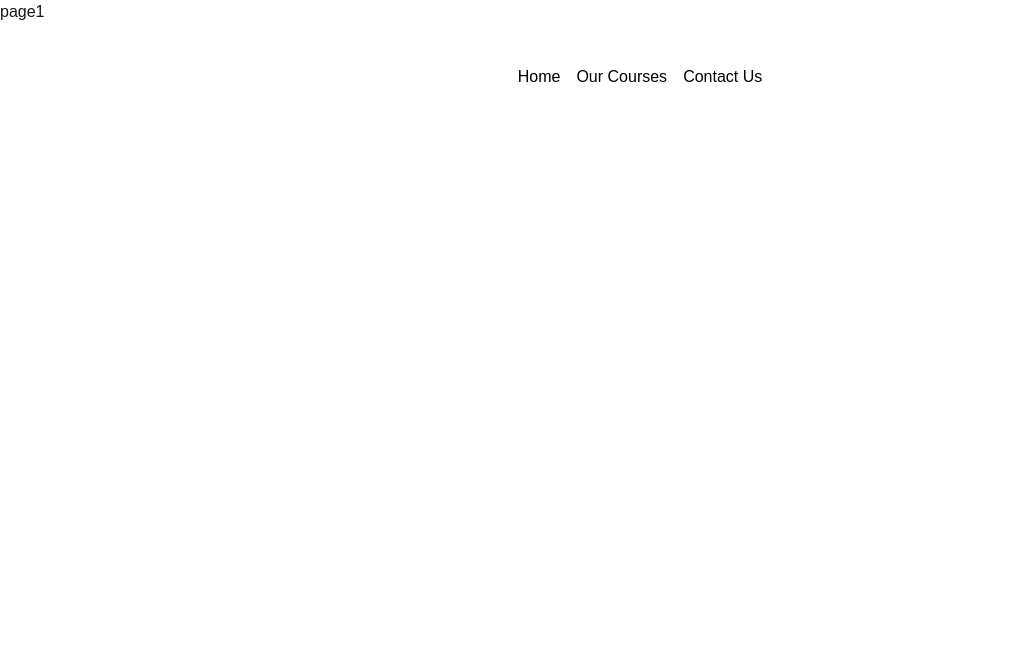
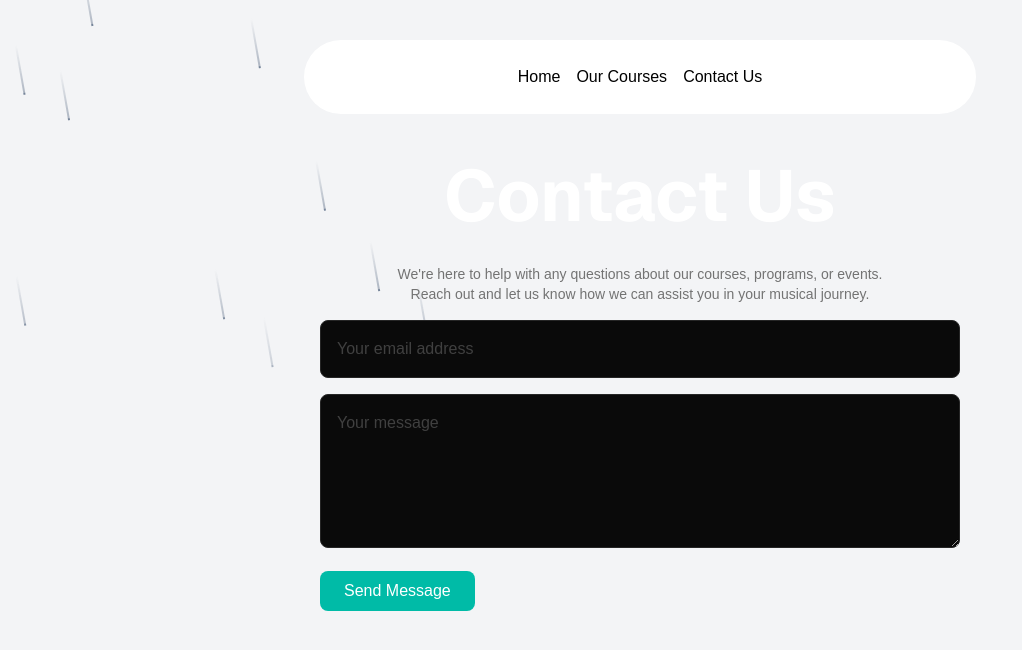
Before and after one commit to kunalrisaanva/music-project, a Next.js app: page /contact in a window 1280 px wide. Shown: the top 650 px of the page, without its empty margins (0-1022 px from the left). Built offline with nearby package versions, Linux system fonts and the light colour scheme.

Commit message:
Implement contact form with email and message fields; add meteor animation component

```diff
--- a/src/app/contact/page.tsx
+++ b/src/app/contact/page.tsx
@@ -1,13 +1,64 @@
-"use client";
+'use client';
 
+import React, { FormEvent, useState } from 'react';
+import { Meteors } from '@/components/ui/meteors';
 
+function MusicSchoolContactUs() {
+  const [email, setEmail] = useState('');
+  const [message, setMessage] = useState('');
 
-const page = () => {
-
+  const handleSubmit = (event: FormEvent<HTMLFormElement>) => {
+    event.preventDefault();
+    console.log('Submitted:', { email, message });
+  };
 
   return (
-    <div>page1</div>
-  )
+    <div className="min-h-screen bg-gray-100 dark:bg-gray-900 py-12 pt-36 relative">
+
+      {/* Ensure the container is relative */}
+      {/* BackgroundBeams with adjusted z-index */}
+        <Meteors number={20} className='absolute top-0 left-0 z-0'/>
+      {/* <Meteors className="absolute top-0 left-0 w-full h-full z-0" /> */}
+
+      {/* Content with higher z-index */}
+      <div className="max-w-2xl mx-auto p-4 relative z-10">
+
+        {/* Add relative and z-10 to bring content to the front */}
+        <h1 className="text-lg md:text-7xl text-center font-sans font-bold mb-8 text-white">
+          Contact Us
+        </h1>
+        <p className="text-neutral-500 max-w-lg mx-auto my-2 text-sm text-center">
+          We&apos;re here to help with any questions about our courses,
+          programs, or events. Reach out and let us know how we can assist you
+          in your musical journey.
+        </p>
+        <form onSubmit={handleSubmit} className="space-y-4 mt-4">
+          <input
+            type="email"
+            value={email}
+            onChange={(e) => setEmail(e.target.value)}
+            placeholder="Your email address"
+            className="rounded-lg border border-neutral-800 focus:ring-2 focus:ring-teal-500 w-full p-4 bg-neutral-950 placeholder:text-neutral-700"
+            required
+          />
+          <textarea
+            value={message}
+            onChange={(e) => setMessage(e.target.value)}
+            placeholder="Your message"
+            className="rounded-lg border border-neutral-800 focus:ring-2 focus:ring-teal-500 w-full p-4 bg-neutral-950 placeholder:text-neutral-700"
+            rows={5}
+            required
+          ></textarea>
+          <button
+            type="submit"
+            className="px-6 py-2 rounded-lg bg-teal-500 text-white font-medium hover:bg-teal-600 focus:outline-none focus:ring-2 focus:ring-teal-500 focus:ring-offset-2"
+          >
+            Send Message
+          </button>
+        </form>
+      </div>
+    </div>
+  );
 }
 
-export default page
+export default MusicSchoolContactUs;
--- a/src/app/globals.css
+++ b/src/app/globals.css
@@ -3,6 +3,24 @@
 
 @theme inline {
   --animate-spotlight: spotlight 2s ease 0.75s 1 forwards;
+}
+
+@theme inline {
+  --animate-meteor-effect: meteor 5s linear infinite;
+
+  @keyframes meteor {
+    0% {
+      transform: rotate(215deg) translateX(0);
+      opacity: 1;
+    }
+    70% {
+      opacity: 1;
+    }
+    100% {
+      transform: rotate(215deg) translateX(-500px);
+      opacity: 0;
+    }
+  }
 }
 
 @keyframes spotlight {
--- /dev/null
+++ b/src/components/ui/meteors.tsx
@@ -0,0 +1,49 @@
+"use client";
+
+import { cn } from "@/lib/utils";
+import { motion } from "framer-motion";
+import React, { useEffect, useState } from "react";
+
+export const Meteors = ({
+  number = 20,
+  className,
+}: {
+  number?: number;
+  className?: string;
+}) => {
+  const [meteorStyles, setMeteorStyles] = useState<{ left: string; animationDelay: string; animationDuration: string; }[]>([]);
+
+  useEffect(() => {
+    // Run this only on the client to avoid hydration issues
+    const styles = new Array(number).fill(null).map((_, idx) => {
+      const position = idx * (800 / number) - 400; // Spread across 800px range, centered
+      return {
+        left: `${position}px`,
+        animationDelay: `${Math.random() * 5}s`,
+        animationDuration: `${Math.floor(Math.random() * (10 - 5) + 5)}s`,
+      };
+    });
+    setMeteorStyles(styles);
+  }, [number]);
+
+  return (
+    <motion.div initial={{ opacity: 0 }} animate={{ opacity: 1 }} transition={{ duration: 0.5 }}>
+      {meteorStyles.map((style, idx) => (
+        <span
+          key={`meteor-${idx}`}
+          className={cn(
+            "animate-meteor-effect absolute h-0.5 w-0.5 rotate-[45deg] rounded-[9999px] bg-slate-500 shadow-[0_0_0_1px_#ffffff10]",
+            "before:absolute before:top-1/2 before:h-[1px] before:w-[50px] before:-translate-y-[50%] before:transform before:bg-gradient-to-r before:from-[#64748b] before:to-transparent before:content-['']",
+            className,
+          )}
+          style={{
+            top: "-40px",
+            left: style.left,
+            animationDelay: style.animationDelay,
+            animationDuration: style.animationDuration,
+          }}
+        />
+      ))}
+    </motion.div>
+  );
+};
```
